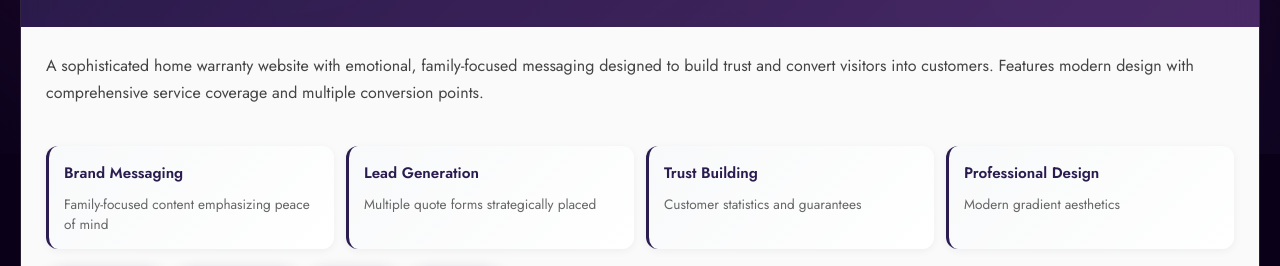
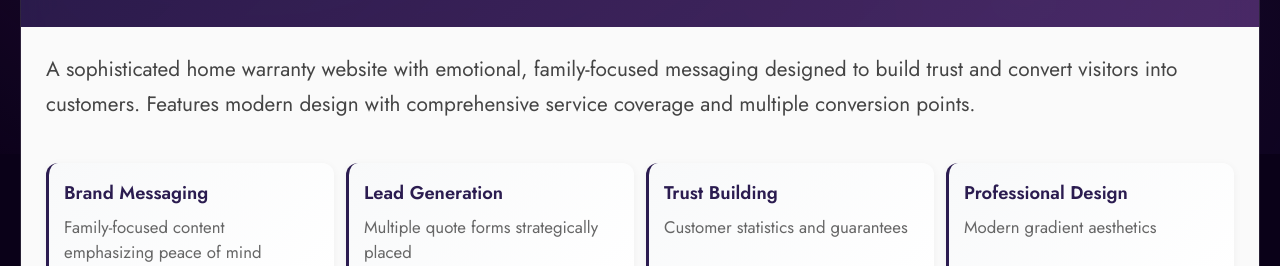
Before and after one commit to PetraECO/portfolio, a plain HTML site: page index.html in a window 1280 px wide. Shown: the part 646-912 px from the top of the page. Drawn offline with nearby package versions, Linux system fonts and the light colour scheme.

Commit message:
Update index.html

```diff
--- a/index.html
+++ b/index.html
@@ -249,7 +249,7 @@
         }
 
         .project-description {
-            font-size: 1em;
+            font-size: 1.3em;
             margin-bottom: 20px;
             color: #444;
             line-height: 1.7;
@@ -285,11 +285,11 @@
             font-weight: 600;
             color: #2b1c50;
             margin-bottom: 8px;
-            font-size: 0.95em;
+            font-size: 1.15em;
         }
 
         .feature-text {
-            font-size: 0.85em;
+            font-size: 1.05em;
             color: #666;
             line-height: 1.5;
         }
```
